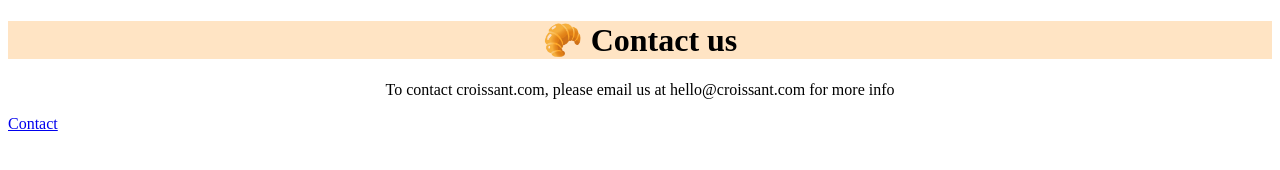
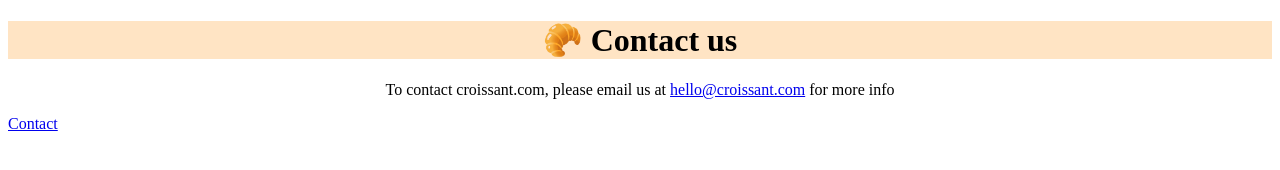
Before and after one commit to KateHov12/Croissant, a plain HTML site: page contact.html in a window 1280 px wide. Drawn offline with Linux system fonts and the light colour scheme.

Commit message:
Added email adress

```diff
--- a/contact.html
+++ b/contact.html
@@ -9,7 +9,11 @@
 </head>
 <body>
     <h1>🥐 Contact us</h1>
-    <p>To contact croissant.com, please email us at hello@croissant.com for more info</p>
+    <p>To contact croissant.com, please email us at
+      <a href="mailto:hello@croissant.com" title="contact us by email"
+        >hello@croissant.com</a
+      >
+      for more info</p>
     <a href="/">Contact</a>
 </body>
 </html>
--- a/src/styles.css
+++ b/src/styles.css
@@ -8,7 +8,7 @@
 }
 
 a {
-    display: flex;
+    text-align: center;
 }
 
 img {
```
